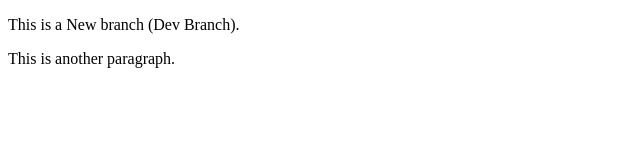
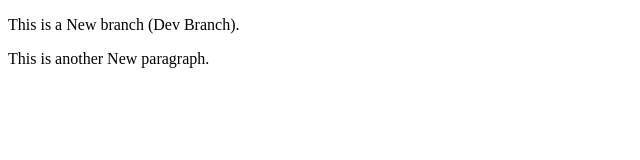
Before and after one commit to spmmps22/CI-CD, a plain HTML site: page index.html in a window 1280 px wide. Shown: the full height of the page, 0-640 px from the left. Drawn offline with Linux system fonts and the light colour scheme.

Commit message:
Update index.html

```diff
--- a/index.html
+++ b/index.html
@@ -3,7 +3,7 @@
 <body>
 
 <p>This is a New branch (Dev Branch).</p>
-<p>This is another paragraph.</p>
+<p>This is another New paragraph.</p>
 
 </body>
 </html>
```
